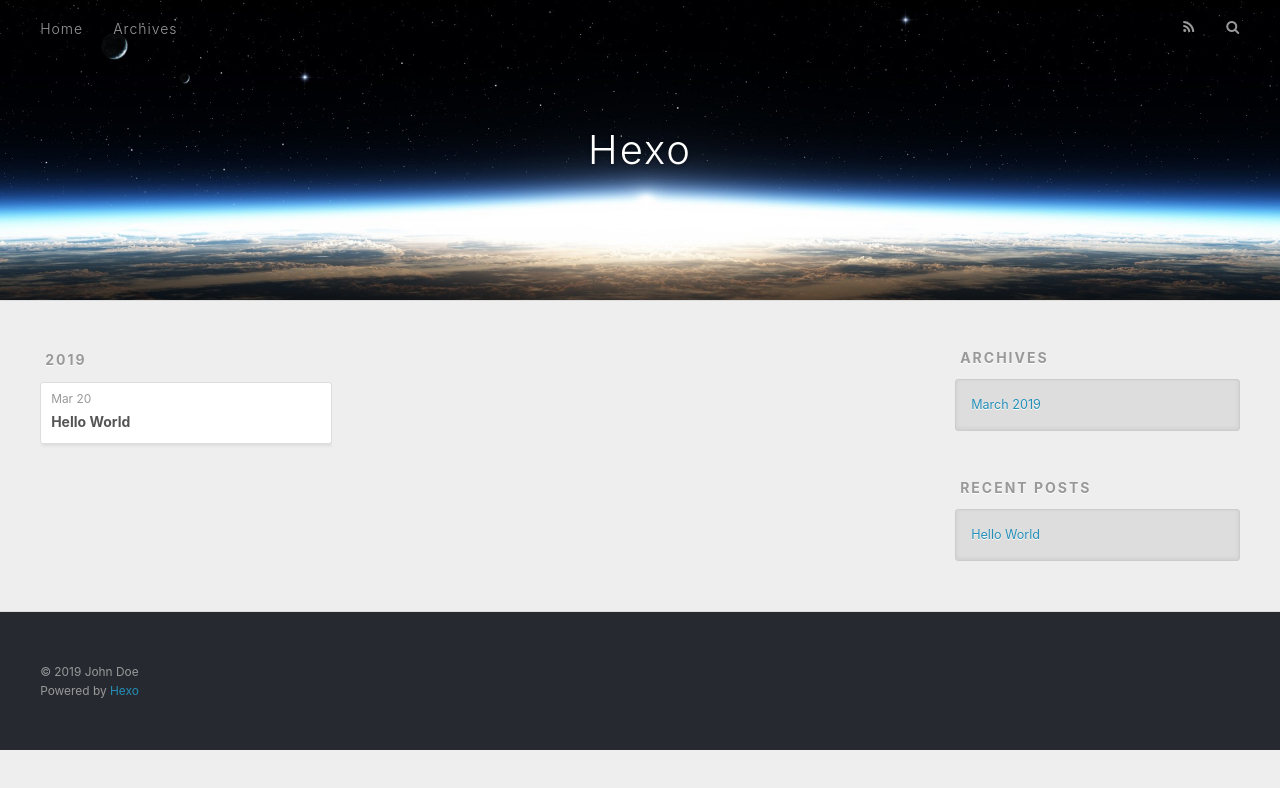
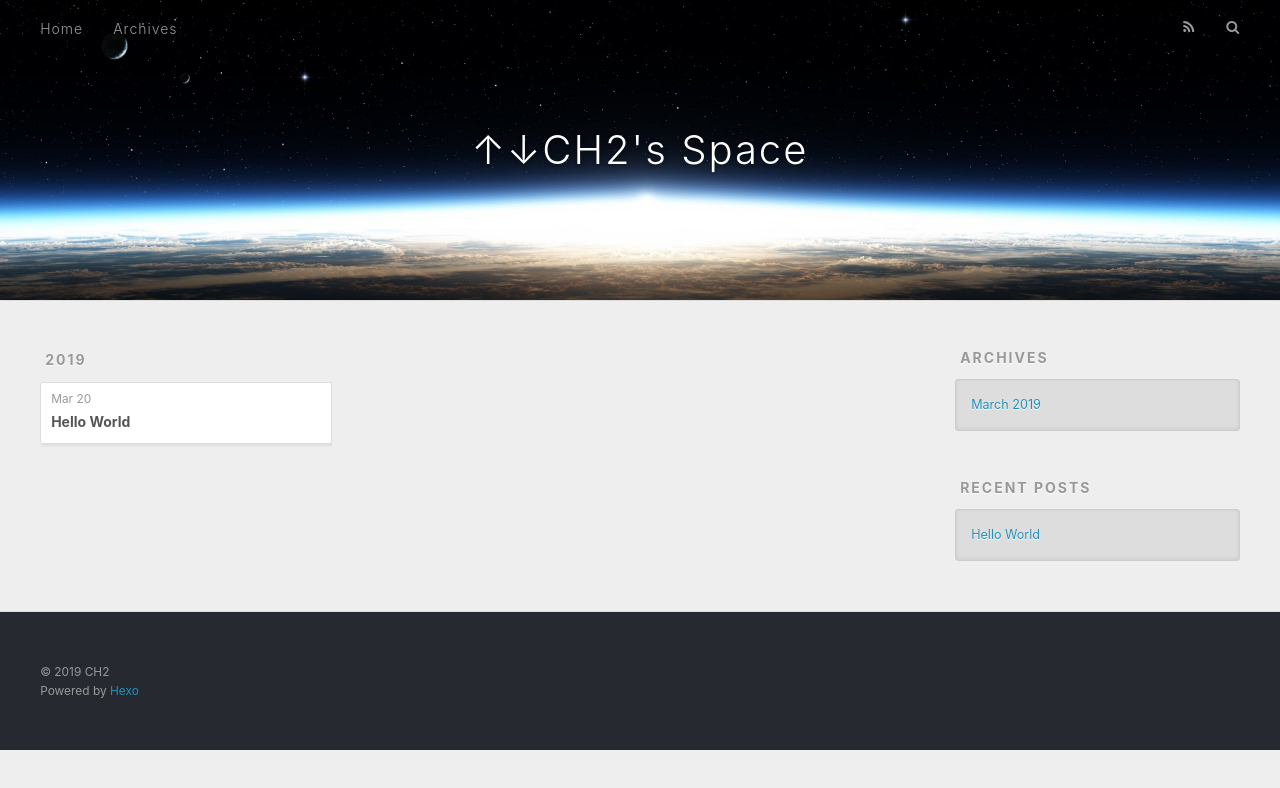
Before and after one commit to CH2-Carbene/CH2-Carbene.github.io, a plain HTML site: page archives/2019/03/index.html in a window 1280 px wide. Drawn offline with nearby package versions, Linux system fonts and the light colour scheme.

Commit message:
Site updated: 2019-03-21 00:33:17

```diff
--- a/archives/2019/03/index.html
+++ b/archives/2019/03/index.html
@@ -5,17 +5,17 @@
 
 
 
-  <title>Archives: 2019/3 | Hexo</title>
+  <title>Archives: 2019/3 | ↑↓CH2&#39;s Space</title>
   <meta name="viewport" content="width=device-width, initial-scale=1, maximum-scale=1">
   <meta property="og:type" content="website">
-<meta property="og:title" content="Hexo">
+<meta property="og:title" content="↑↓CH2&#39;s Space">
 <meta property="og:url" content="http://yoursite.com/archives/2019/03/index.html">
-<meta property="og:site_name" content="Hexo">
-<meta property="og:locale" content="default">
+<meta property="og:site_name" content="↑↓CH2&#39;s Space">
+<meta property="og:locale" content="ZN-ch">
 <meta name="twitter:card" content="summary">
-<meta name="twitter:title" content="Hexo">
+<meta name="twitter:title" content="↑↓CH2&#39;s Space">
 
-    <link rel="alternate" href="/atom.xml" title="Hexo" type="application/atom+xml">
+    <link rel="alternate" href="/atom.xml" title="↑↓CH2&#39;s Space" type="application/atom+xml">
 
 
     <link rel="icon" href="/favicon.png">
@@ -34,7 +34,7 @@
   <div id="header-outer" class="outer">
     <div id="header-title" class="inner">
       <h1 id="logo-wrap">
-        <a href="/" id="logo">Hexo</a>
+        <a href="/" id="logo">↑↓CH2&#39;s Space</a>
       </h1>
 
     </div>
@@ -139,7 +139,7 @@
 
   <div class="outer">
     <div id="footer-info" class="inner">
-      &copy; 2019 John Doe<br>
+      &copy; 2019 CH2<br>
       Powered by <a href="http://hexo.io/" target="_blank">Hexo</a>
     </div>
   </div>
```
Also changed, not shown: 2019/03/20/hello-world/index.html (+7 -7 lines), archives/2019/index.html (+8 -8 lines), archives/index.html (+8 -8 lines), index.html (+9 -9 lines).
